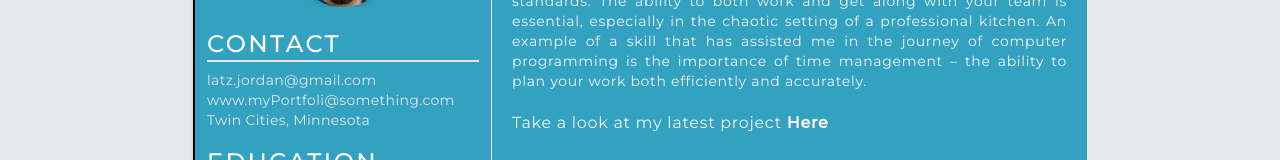
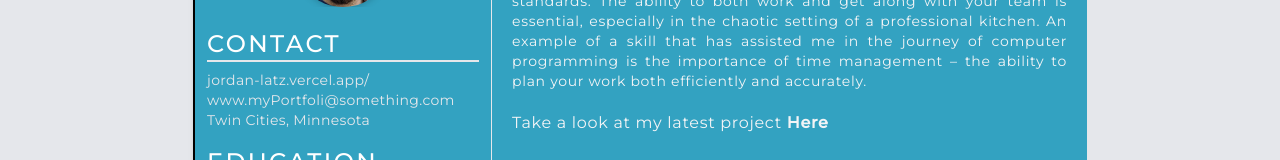
Before and after one commit to latz09/portfolio, a Next.js app: page /my_resume in a window 1280 px wide. Shown: the part 209-369 px from the top of the page. Built offline with nearby package versions, Linux system fonts and the light colour scheme.

Commit message:
updated contact email

```diff
--- a/components/Resume/SideBar.js
+++ b/components/Resume/SideBar.js
@@ -16,7 +16,7 @@ const Sidebar = () => {
 			</div>
 			<div>
 				<h1 className='resume-header'>CONTACT</h1>
-				<p>latz.jordan@gmail.com</p>
+				<p>jordan-latz.vercel.app/</p>
 				<p>www.myPortfoli@something.com</p>
 				<p>Twin Cities, Minnesota</p>
 			</div>
```
